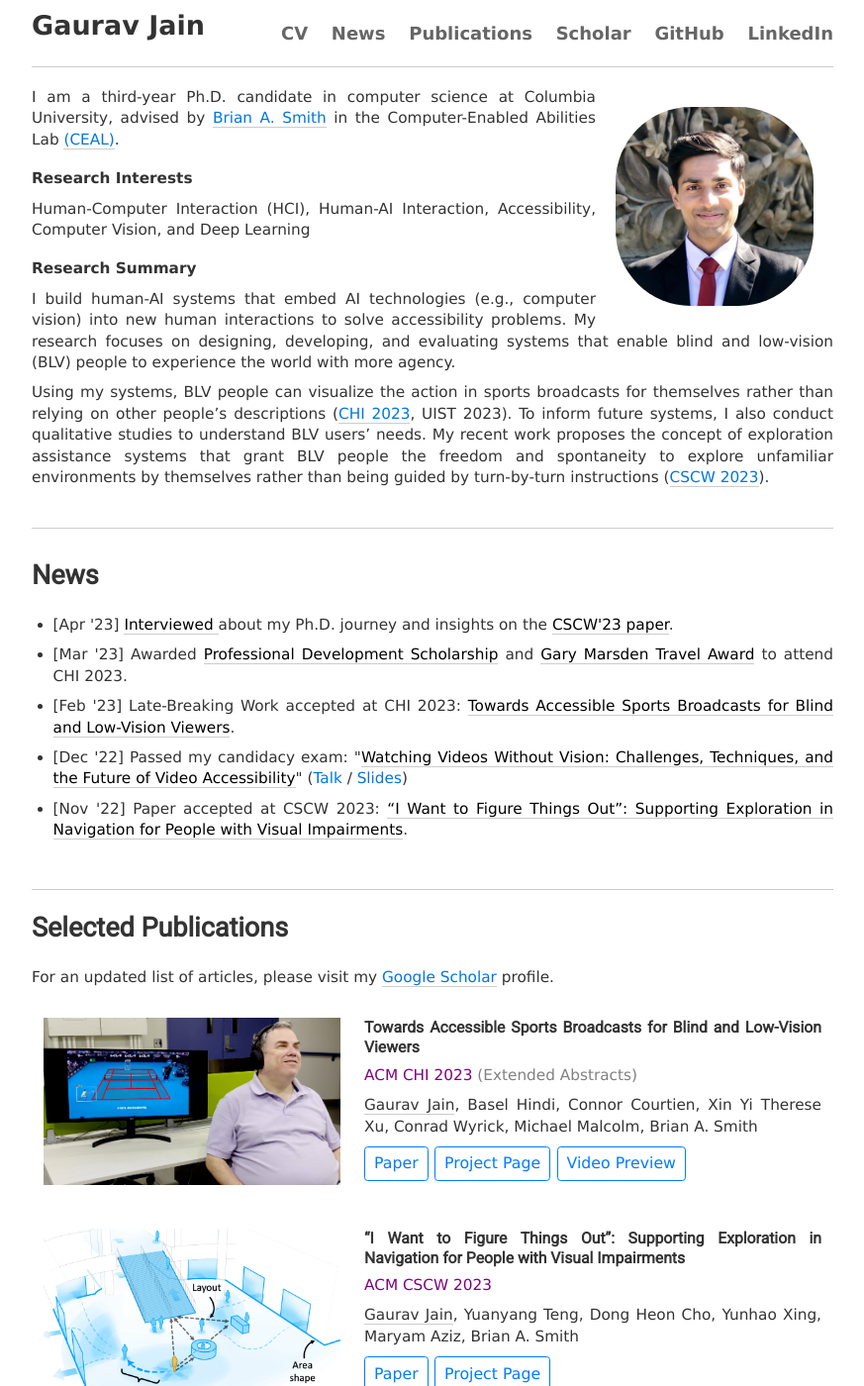
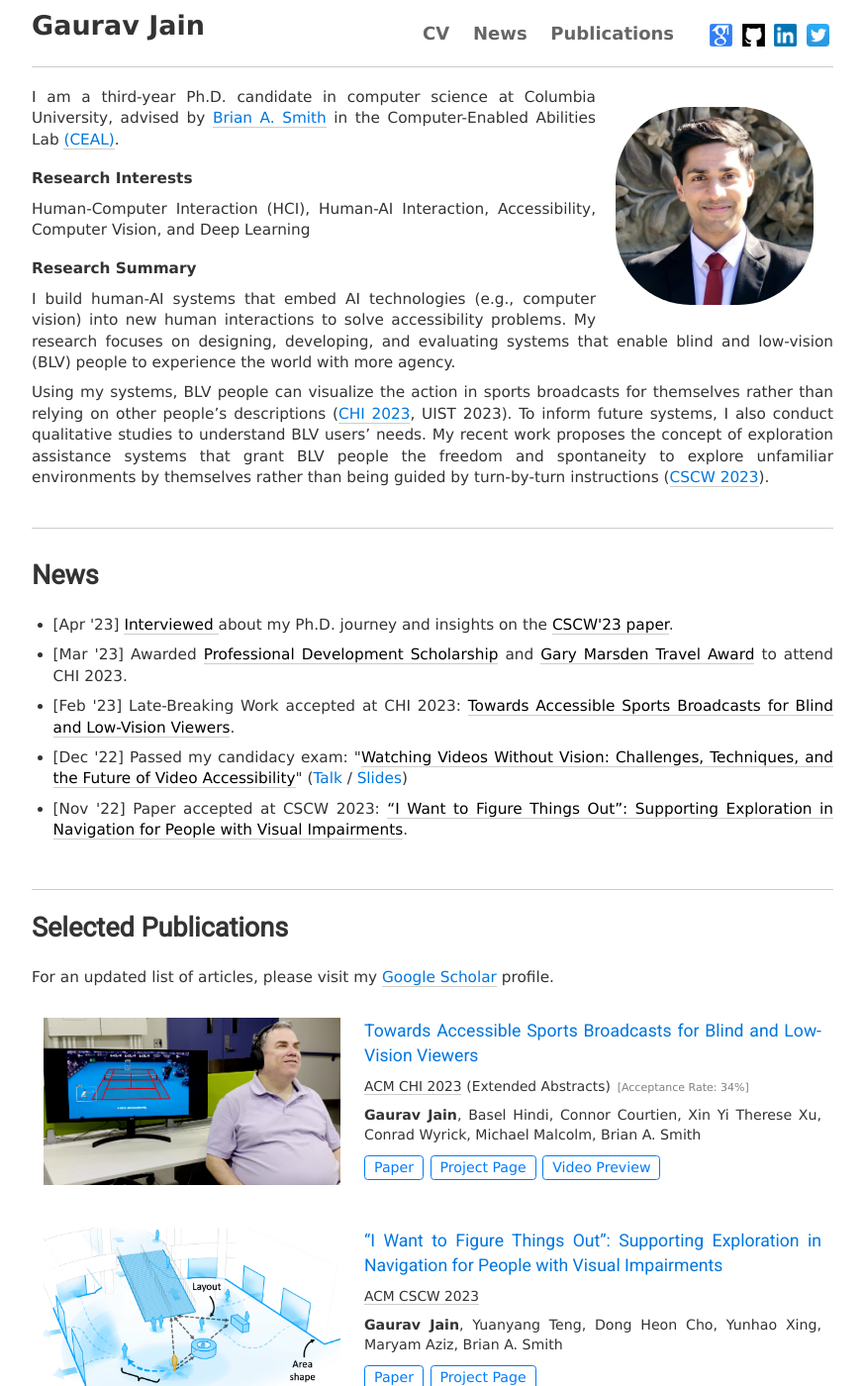
Before and after one commit to Gaurav1302/gaurav1302.github.io, a Jekyll site: the page built from index.html, in a window 1280 px wide and 1400 px high. Shown: the whole window at 99% size, without its empty margins (203-1076 px from the left). Built offline with Jekyll 4.4.1, drawn with Linux system fonts in a browser that asks for light colours; nearby versions of some CDN libraries; some of the changed text lies outside the part shown.

Commit message:
added social icons + pub layout

```diff
--- a/_includes/navigation.html
+++ b/_includes/navigation.html
@@ -15,8 +15,13 @@ function scrollToProjects() {
 
 <a href="https://gaurav1302.github.io/cv/Gaurav_CV_PhD.pdf" style="font-size: 1rem">CV</a>
 <a href="#news" style="font-size: 1rem">News</a>
-<a href="#research" style="font-size: 1rem">Publications</a>
-<a href="https://scholar.google.com/citations?user=piSn5gQAAAAJ&hl=en" style="font-size: 1rem">Scholar</a>
-<a href="https://github.com/{{ site.github_username }}" style="font-size: 1rem">GitHub</a>
-<!-- <a href="https://twitter.com/{{ site.twitter_username }}" style="font-size: 1rem">Twitter</a> -->
-<a href="https://www.linkedin.com/in/gauravjain13298/" style="font-size: 1rem">LinkedIn</a>
+<a href="#research" style="font-size: 1rem; margin-right: 30px">Publications</a>
+<!-- <a href="#contact" style="font-size: 1rem; margin-right: 35px">Contact</a> -->
+<img src="images/gscholar_icon.png" alt="Google Scholar logo" onclick="window.open('https://scholar.google.com/citations?user=piSn5gQAAAAJ&hl=en');" class="social_icons">
+</img>
+<img src="images/github_icon.png" alt="Github logo" onclick="window.open('https://github.com/{{ site.github_username }}');" class="social_icons">
+</img>
+<img src="images/linkedin_icon.png" alt="LinkedIn logo" onclick="window.open('https://www.linkedin.com/in/gauravjain13298/');" class="social_icons">
+</img>
+<img src="images/twitter_icon.png" alt="Twitter logo" onclick="window.open('https://twitter.com/GauravJain_13');" class="social_icons">
+</img>
--- a/_sass/_links.scss
+++ b/_sass/_links.scss
@@ -2,6 +2,11 @@ a {
   color: $blue;
   text-decoration: none;
   text-shadow: white 1px 0px 0px, white -1px 0px 0px;
+}
+
+a.img {
+  color: none;
+  text-shadow: none;
 }
 
 a.uline {
@@ -18,8 +23,19 @@ a.uline-black {
 }
 
 a.venue {
-  color: purple;
+  color: $dark-gray;
+  font-size: 0.9em;
+  border-bottom: 1px solid #ccc;
 }
+
+a.paper_title{
+  color: $blue;
+  font-size: 0.87em;
+  font-family: $heading-font-family;
+  line-height: $heading-line-height;
+}
+
+// a.
 
 a.uline:hover{
   border-bottom: 1px solid #ccc;
@@ -34,12 +50,19 @@ a:active {
   text-shadow: white 1px 0px 0px, white -1px 0px 0px;
 }
 
+
+a.btn{
+  font-size: 0.7em;
+  line-height: 1em;
+}
+
 // Correct issues with buttons
 button,
 .button {
   text-shadow: none;
   background-image: none;
 }
+
 
 .button:hover,
 .button:focus,
--- a/_sass/_typography.scss
+++ b/_sass/_typography.scss
@@ -14,13 +14,18 @@ p {
 }
 
 p.authors {
-  font-weight: 300;
+  color:#333;
+  font-size: 0.7em;
 }
 
 h1 {
     font-weight: 300;
     color: #1a1a1a;
 }
+
+// h5.paper_title {
+//   font-family: $heading-font-family;
+// }
 
 small,
 .small {
@@ -38,3 +43,36 @@ sup {
   font-size: 1.1em;
   font-weight: 500;
 }
+
+span.accept_rate{
+  color: gray;
+  font-size: 0.72em;
+  margin-left: 2px;
+}
+
+span.me_author {
+  font-weight: 600;
+}
+
+span.co_author{
+  font-weight: 100;
+}
+
+p.venue {
+  margin-top: 10px;
+}
+
+span.venue_extras {
+  font-size: 0.9em;
+}
+
+span.eq {
+  color: $mid-gray;
+  font-size: 0.9em;
+  font-style: italic;
+}
+
+img.social_icons {
+  cursor: pointer; width: auto; height: 23px;
+  margin-right: 4px;
+}
--- a/_sass/_variables.scss
+++ b/_sass/_variables.scss
@@ -1,5 +1,5 @@
 // Typography
-$base-font-size: 12px;
+$base-font-size: 14px;
 $base-font-weight: 400;
 $bold-font-weight: bold !default;
 $font-family: 'Titillium Web', 'Verdana', Georgia, 'Times New Roman', serif !default;
--- a/index.html
+++ b/index.html
@@ -127,15 +127,16 @@ tags: about
           </div>
         </td>
         <td valign="middle" width="60%">
-          <h5>
+          <a href= "https://dl.acm.org/doi/10.1145/3544549.3585610" class = "paper_title">
             Towards Accessible Sports Broadcasts for Blind and Low-Vision Viewers
-          </h5>
-          <p>
-            <a href="https://chi2023.acm.org/" class="venue">ACM CHI 2023
-            </a> <span style="color: gray;">(Extended Abstracts)</span>
+          </a>
+          <p class = "venue">
+            <a href="https://chi2023.acm.org/" class="venue">ACM CHI 2023</a>
+            <span class= "venue_extras">(Extended Abstracts)</span>
+            <span class = "accept_rate">[Acceptance Rate: 34%]</span>
          </p>
           <p class="authors">
-          <span style="border-bottom: 1px solid #ccc;"> Gaurav Jain</span>, Basel Hindi, Connor Courtien, Xin Yi Therese Xu, Conrad Wyrick, Michael Malcolm, Brian A. Smith
+          <span class="me_author"> Gaurav Jain</span>, <span class="co_author">Basel Hindi, Connor Courtien, Xin Yi Therese Xu, Conrad Wyrick, Michael Malcolm, Brian A. Smith</span>
             <br />
           </p>
           <a href="https://dl.acm.org/doi/10.1145/3544549.3585610" class="btn btn-outline-primary btn-sm" role="button"
@@ -158,15 +159,15 @@ tags: about
           </div>
         </td>
         <td valign="middle" width="60%">
-          <h5>
+          <a href="https://cscw.acm.org/2023/" class = "paper_title">
             “I Want to Figure Things Out”: Supporting Exploration in Navigation for People with Visual Impairments
-          </h5>
-          <p>
+          </a>
+          <p class="venue">
             <a href="https://cscw.acm.org/2023/" class="venue">ACM CSCW 2023
-            </a> <span style="color: gray;"> </span>
+            </a>
          </p>
           <p class="authors">
-          <span style="border-bottom: 1px solid #ccc;"> Gaurav Jain</span>, Yuanyang Teng, Dong Heon Cho, Yunhao Xing, Maryam Aziz, Brian A. Smith
+          <span class="me_author"> Gaurav Jain</span>, <span class="co_author">Yuanyang Teng, Dong Heon Cho, Yunhao Xing, Maryam Aziz, Brian A. Smith</span>
             <br />
           </p>
           <a href="https://dl.acm.org/doi/10.1145/3579496" class="btn btn-outline-primary btn-sm" role="button"
@@ -189,16 +190,16 @@ tags: about
           </div>
         </td>
         <td valign="middle" width="60%">
-          <h5>
+          <a href="https://ieeexplore.ieee.org/xpl/RecentIssue.jsp?punumber=58" class="paper_title">
             Deep Neural Network Based Sinogram Super-resolution and Bandwidth Enhancement for Limited-data Photoacoustic Tomography
-          </h5>
-          <p>
+          </a>
+          <p class="venue">
             <a href="https://ieeexplore.ieee.org/xpl/RecentIssue.jsp?punumber=58" class="venue">IEEE Transactions on Ultrasonics, Ferroelectrics, and Frequency Control 2020
-            </a> <span style="color: gray;"> </span>
+            </a>
          </p>
           <p class="authors">
-            Navchetan Awasthi*, <span style="border-bottom: 1px solid #ccc;"> Gaurav Jain*</span>, S. K. Kalva, Manojit Pramanik, P. K. Yalavarthy
-            <span style="color: gray;">    (*equal contribution) </span>
+            <span class="co_author">Navchetan Awasthi*,</span> <span class="me_author"> Gaurav Jain*</span><span class="co_author">, S. K. Kalva, Manojit Pramanik, P. K. Yalavarthy</span>
+            <span class="eq"> (*equal contribution) </span>
             <br />
           </p>
           <a href="https://doi.org/10.1109/TUFFC.2020.2977210" class="btn btn-outline-primary btn-sm" role="button"
@@ -220,15 +221,15 @@ tags: about
           </div>
         </td>
         <td valign="middle" width="60%">
-          <h5>
+          <a href="https://ieeexplore.ieee.org/document/9018129"  class="paper_title">
             Adaptive Weighted Graph Approach to Generate Multimodal Cancelable Biometric Templates
-          </h5>
-          <p>
+          </a>
+          <p class="venue">
             <a href="https://ieeexplore.ieee.org/xpl/RecentIssue.jsp?punumber=10206" class="venue">IEEE Transactions on Information Forensics and Security 2020
-            </a> <span style="color: gray;"> </span>
+            </a>
          </p>
           <p class="authors">
-            G. S. Walia, <span style="border-bottom: 1px solid #ccc;"> Gaurav Jain</span>, Nipun Bansal, Kuldeep Singh
+            <span class="co_author">G. S. Walia, </span><span class="me_author"> Gaurav Jain</span><span class="co_author">, Nipun Bansal, Kuldeep Singh</span>
             <br />
           </p>
           <a href="https://ieeexplore.ieee.org/document/9018129" class="btn btn-outline-primary btn-sm" role="button"
@@ -251,22 +252,22 @@ tags: about
           </div>
         </td>
         <td valign="middle" width="60%">
-          <h5>
+          <a href="https://ecai2020.eu/papers/1090_paper.pdf" class="paper_title">
             TransSketchNet: Attention-based Sketch Recognition Using Transformers
-          </h5>
-          <p>
-            <a href="http://ecai2020.eu/" class="venue">ECAI 2020
-            </a><span style="color: gray;"> (Short Paper) </span>
+          </a>
+          <p class="venue">
+            <a href="http://ecai2020.eu/" class="venue">ECAI 2020</a>
+            <span class="venue_extras">(Short Paper)</span>
          </p>
           <p class="authors">
-            <span style="border-bottom: 1px solid #ccc;"> Gaurav Jain*</span>, Shivang Chopra*, Suransh Chopra*, A. S. Parihar
-            <span style="color: gray;">    (*equal contribution) </span>
-            <br />
+            <span class="me_author">Gaurav Jain*</span><span class="co_author">, Shivang Chopra*, Suransh Chopra*, A. S. Parihar</span>
+            <span class="eq"> (*equal contribution) </span>
+            <br/>
           </p>
           <a href="https://ecai2020.eu/papers/1090_paper.pdf" class="btn btn-outline-primary btn-sm" role="button"
             aria-pressed="true">Paper</a>
-          <!-- <a href="https://sites.google.com/site/sercmig/home/dnnpat" class="btn btn-outline-primary btn-sm" role="button"
-            aria-pressed="true">Code</a> -->
+          <a href="files/ecai2020_poster.pdf" class="btn btn-outline-primary btn-sm" role="button"
+            aria-pressed="true">Poster</a>
           <!-- <a href="https://www.youtube.com/watch?v=kYDdWOqo76o" class="btn btn-outline-primary btn-sm" role="button"
             aria-pressed="true">Video Preview</a> -->
             <br />
```
Also changed, not shown: other parts of index.html (+2 -2 lines), images/gaurav.png, images/github_icon.png (added), images/gscholar_icon.png (added), images/linkedin_icon.png (added), images/twitter_icon.png (added), 2 other files.
